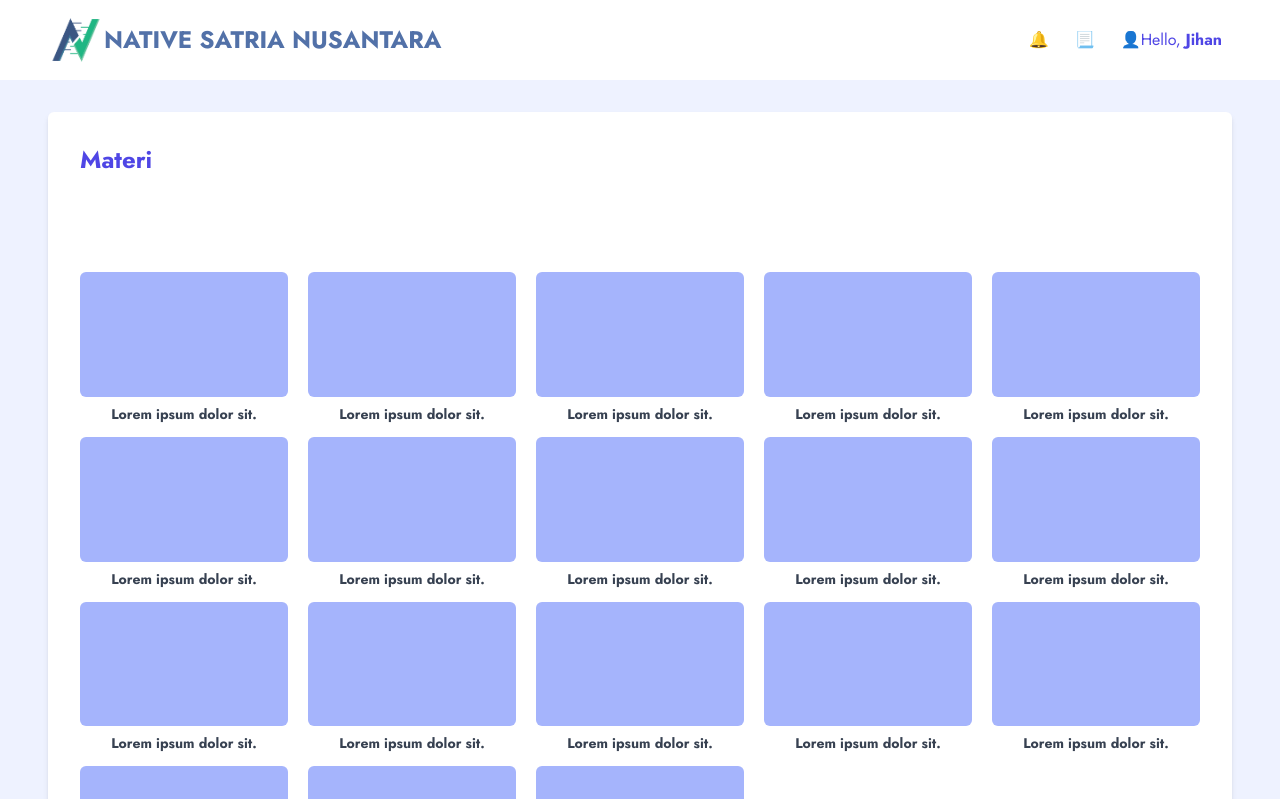
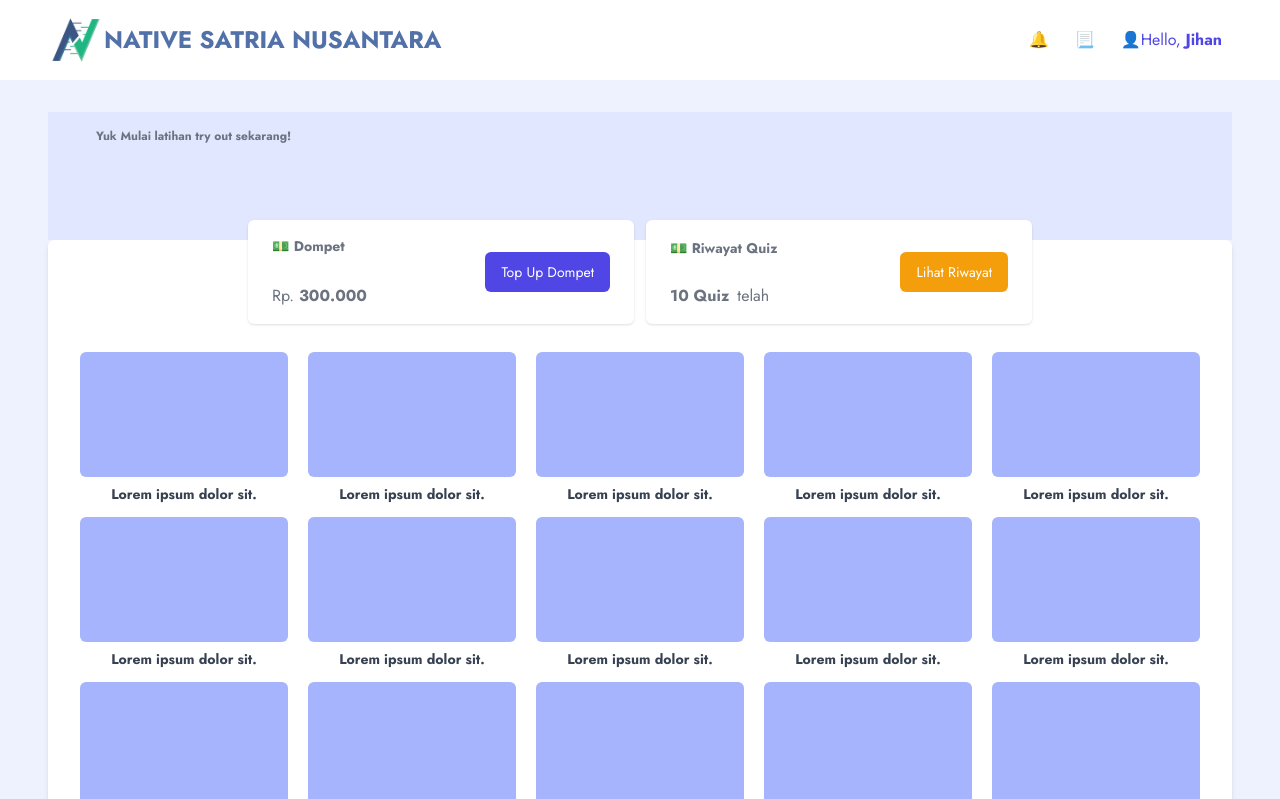
Before and after one commit to aqordeon/nativemed, a Nuxt app: page /materi in a window 1280 px wide. Shown: the top 799 px of the page. Built offline with nearby package versions, Linux system fonts and the light colour scheme.

Commit message:
Component: HeaderTryout & Button

```diff
--- /dev/null
+++ b/components/tryout/HeaderTryout.vue
@@ -0,0 +1,21 @@
+<template>
+    <div class="w-full h-full bg-native-100 px-12 py-4 flex flex-col gap-y-8">
+        <slot>
+            <span class="text-gray-500 font-bold text-xs">
+                {{ breadcrumbs }}
+            </span>
+            <p class="font-bold text-2xl block text-gray-600 mb-4">
+                {{ title }}
+            </p>
+        </slot>
+    </div>
+</template>
+
+<script setup lang="ts">
+const props = defineProps<{
+    breadcrumbs: string[]
+    title: string
+}>()
+</script>
+
+<style scoped></style>
--- /dev/null
+++ b/components/utils/Button.vue
@@ -0,0 +1,53 @@
+<template>
+    <div :class="[getTheme(theme), getSize(size)]">
+        <!-- ⬅️ -->
+        <span class="whitespace-nowrap">
+            <slot>{{ label }}</slot>
+        </span>
+        <!-- ➡️ -->
+    </div>
+</template>
+
+<script setup lang="ts">
+const props = defineProps<{
+    label: string
+    icon: {
+        name: string | string[]
+        position: string
+    }
+    theme: string
+    size: string
+}>()
+
+const compTheme = computed(() => {
+
+    return props.theme ?? 'primary'
+})
+
+const getSize = (size: string) => {
+    switch (size){
+        case 'lg':
+            return 'w-fit px-7 py-5 text-sm';
+        case 'sm':
+            return 'w-fit h-fit px-4 py-2.5 text-sm';
+        default:
+            return 'w-fit px-7 py-5 text-sm';
+
+    }
+}
+
+const getTheme = (themeName: string) => {
+    switch (themeName){
+        case 'primary':
+            return 'bg-native-600 hover:bg-native-500 text-white cursor-pointer rounded-md ';
+        case 'secondary':
+            return 'bg-white hover:bg-gray-100 border border-native-600 text-native-600 cursor-pointer rounded-md ';
+        case 'amber':
+            return 'bg-amber-500 hover:bg-amber-400 text-white cursor-pointer rounded-md ';
+        default:
+            return 'bg-native-600 hover:bg-native-500 text-white cursor-pointer rounded-md ';
+
+    }
+}
+
+</script>
--- a/pages/materi/[materiName]/[quizid]/tryout/[nomorSoal].vue
+++ b/pages/materi/[materiName]/[quizid]/tryout/[nomorSoal].vue
@@ -1,10 +1,10 @@
 <template>
     <div class="w-full h-full bg-native-50 pb-5">
-        <div class="w-full h-full bg-native-100 px-12 py-4 flex flex-col gap-y-8">
-            <span class="text-gray-500 font-bold text-xs">Materi Lorem Ipsum / Quiz Lorem Ipsum / Pengerjaan Soal</span>
-            <p class="font-bold text-2xl block text-gray-600">⬅️ Materi: {{ useRouter().currentRoute.value.params.materiName
-            }}</p>
-        </div>
+        <TryoutHeaderTryout
+            breadcrumbs="Materi Lorem Ipsum / Quiz Lorem Ipsum / Pengerjaan Soal"
+            :title="`⬅️ Materi: ${useRouter().currentRoute.value.params.materiName}`"
+        />
+
         <div class="">
             <div class="bg-white rounded-md text-gray-700 py-2.5 px-6 flex w-fit gap-x-2.5 mx-auto -translate-y-1/2">
                 <div class="rounded-md bg-native-300 w-8 aspect-square flex items-center justify-center">01</div>
@@ -70,11 +70,11 @@
 
             <!-- Button: soal sebelumnya, ragu-ragu, soal setelahnya -->
             <div class="flex justify-around">
-                <div class="bg-white border border-native-600 text-native-600 w-fit px-7 py-5 rounded-md text-sm">
-                    ⬅️ Soal sebelumnya
-                </div>
-                <div class="bg-white border border-native-600 w-fit px-7 py-5 rounded-md text-sm">Ragu-ragu</div>
-                <div class="bg-amber-500 w-fit px-7 py-5 rounded-md text-sm">Soal setelahnya ➡️</div>
+                <UtilsButton theme="secondary">⬅️ Soal sebelumnya</UtilsButton>
+                <UtilsButton theme="secondary">Ragu-ragu</UtilsButton>
+                <UtilsButton theme="amber">Soal setelahnya ➡️</UtilsButton>
+                <!-- <div class="bg-white border border-native-600 w-fit px-7 py-5 rounded-md text-sm">Ragu-ragu</div> -->
+                <!-- <div class="bg-amber-500 w-fit px-7 py-5 rounded-md text-sm">Soal setelahnya ➡️</div> -->
             </div>
         </div>
     </div>
--- a/pages/materi/[materiName]/[quizid]/tryout/hasilakhir.vue
+++ b/pages/materi/[materiName]/[quizid]/tryout/hasilakhir.vue
@@ -1,10 +1,9 @@
 <template>
     <div class="w-full h-full bg-native-50">
-        <div class="w-full h-full bg-native-100 px-12 py-4 flex flex-col gap-y-8">
-            <span class="text-gray -500 font-bold text-xs ">Materi Lorem Ipsum / Quiz Lorem Ipsum / Pengerjaan Soal</span>
-            <p class="font-bold text-2xl block text-gray-600 mb-4">⬅️ Materi: {{ useRouter().currentRoute.value.params.materiName }}</p>
-        </div>
-        <div @click="() => isModalOpen = true">ddddddd</div>
+        <TryoutHeaderTryout
+            breadcrumbs="Materi Lorem Ipsum / Quiz Lorem Ipsum / Pengerjaan Soal"
+            :title="`⬅️ Materi: ${useRouter().currentRoute.value.params.materiName}`"
+        />
 
         <div class="px-12 pt-5 pb-7 space-y-5">
             <div class="bg-white text-gray-600 px-7 py-12 flex flex-col justify-center items-center gap-y-10">
--- a/pages/materi/[materiName]/[quizid]/tryout/petunjukpengerjaan.vue
+++ b/pages/materi/[materiName]/[quizid]/tryout/petunjukpengerjaan.vue
@@ -1,9 +1,10 @@
 <template>
     <div class="w-full h-full bg-native-50">
-        <div class="w-full h-full bg-native-100 px-12 py-4 flex flex-col gap-y-8">
-            <span class="text-gray -500 font-bold text-xs ">Materi Lorem Ipsum / Quiz Lorem Ipsum / Pengerjaan Soal</span>
-            <p class="font-bold text-2xl block text-gray-600 mb-4">⬅️ Materi: {{ useRouter().currentRoute.value.params.materiName }}</p>
-        </div>
+        <TryoutHeaderTryout
+            breadcrumbs="Materi Lorem Ipsum / Quiz Lorem Ipsum / Pengerjaan Soal"
+            :title="`⬅️ Materi: ${useRouter().currentRoute.value.params.materiName}`"
+        />
+
         <div class="px-12 py-5 space-y-5">
             <div class="bg-white text-gray-600 px-7 py-3">Petunjuk Soal</div>
             <div class="bg-white text-gray-700 py-12 px-24 space-y-14 text-lg">
--- a/pages/materi/index.vue
+++ b/pages/materi/index.vue
@@ -1,11 +1,48 @@
 <template>
     <div class="w-full h-full bg-native-50 px-12 py-8">
+        <TryoutHeaderTryout breadcrumbs="Yuk Mulai latihan try out sekarang!" title="&nbsp">
+
+        </TryoutHeaderTryout>
         <div class="w-full h-full bg-white rounded-md py-8 px-8 shadow-md">
-            <p class="font-bold text-2xl mb-24">Materi</p>
-            <div class="grid grid-cols-5 gap-x-5 gap-y-4 flex-wrap">
-                <div v-for="materiId in 18" :key="materiId" class="flex flex-col justify-center gap-y-2.5">
-                    <div class="bg-native-300 aspect-[5/3] rounded-md"></div>
-                    <p class="text-gray-700 font-bold text-sm text-center leading-none">Lorem ipsum dolor sit.</p>
+
+
+            <div class="relative">
+                <!-- 2 Box: Dompet & Riwayat Quiz -->
+                <div class="absolute grid grid-cols-2 w-[70%] mx-auto gap-x-3 -translate-y-1/2 left-1/2 -translate-x-1/2 ">
+                    <!-- Box: Dompet -->
+                    <div class="grid grid-cols-2 px-6 py-4 bg-white shadow rounded-md">
+                        <div class="space-y-3 text-gray-500 flex flex-col justify-between ">
+                            <span class="font-bold text-sm">💵 Dompet</span>
+                            <div class="">Rp. <span class="font-bold">300.000</span></div>
+                        </div>
+                        <div class=" flex items-center justify-end">
+                            <UtilsButton size="sm" theme="primary">
+                                Top Up Dompet
+                            </UtilsButton>
+                        </div>
+                    </div>
+
+                    <!-- Box: Riwayat Quiz -->
+                    <div class="grid grid-cols-2 px-6 py-4 bg-white shadow rounded-md">
+                        <div class="">
+                            <div class="space-y-6 text-gray-500">
+                                <span class="font-bold text-sm">💵 Riwayat Quiz</span>
+                                <div><span class="font-bold mr-2">10 Quiz</span>telah</div>
+                            </div>
+                        </div>
+                        <div class="flex items-center justify-end">
+                            <UtilsButton size="sm" theme="amber">
+                                Lihat Riwayat
+                            </UtilsButton>
+                        </div>
+                    </div>
+                </div>
+
+                <div class="pt-20 grid grid-cols-5 gap-x-5 gap-y-4 flex-wrap">
+                    <div v-for="materiId in 18" :key="materiId" class="flex flex-col justify-center gap-y-2.5">
+                        <div class="bg-native-300 aspect-[5/3] rounded-md"></div>
+                        <p class="text-gray-700 font-bold text-sm text-center leading-none">Lorem ipsum dolor sit.</p>
+                    </div>
                 </div>
             </div>
         </div>
```
